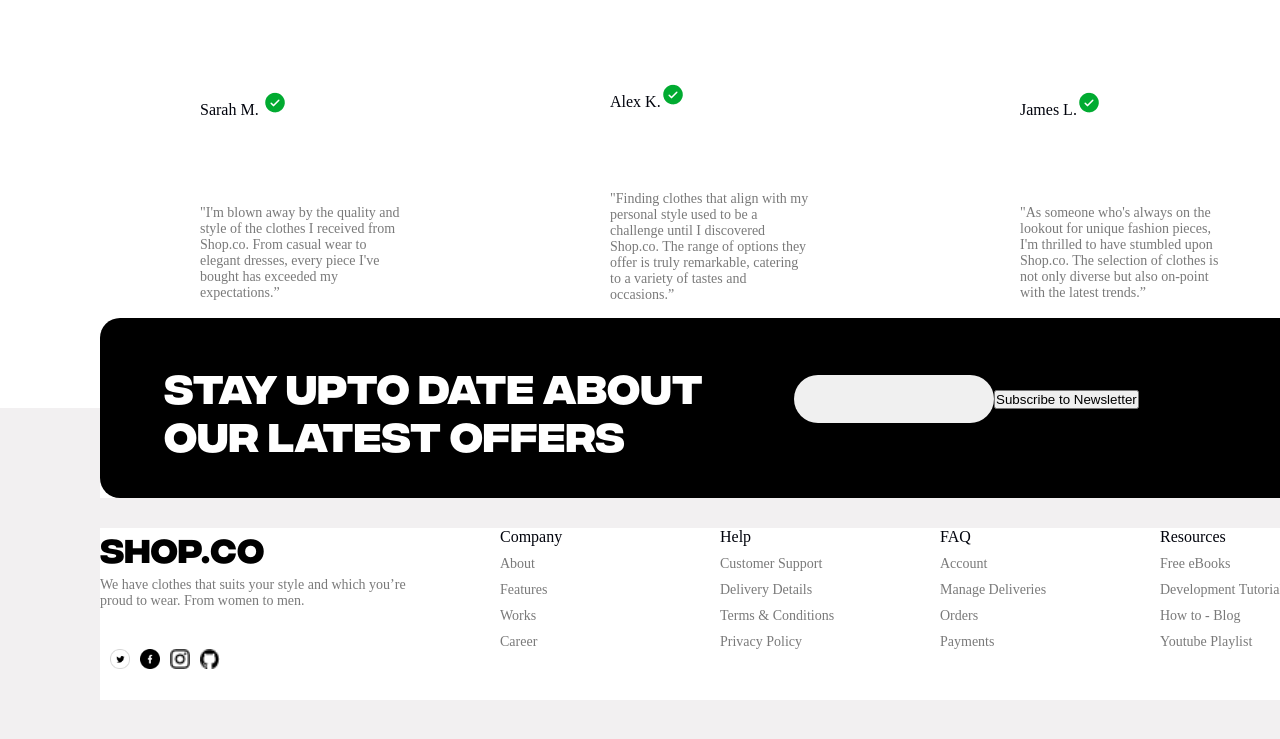
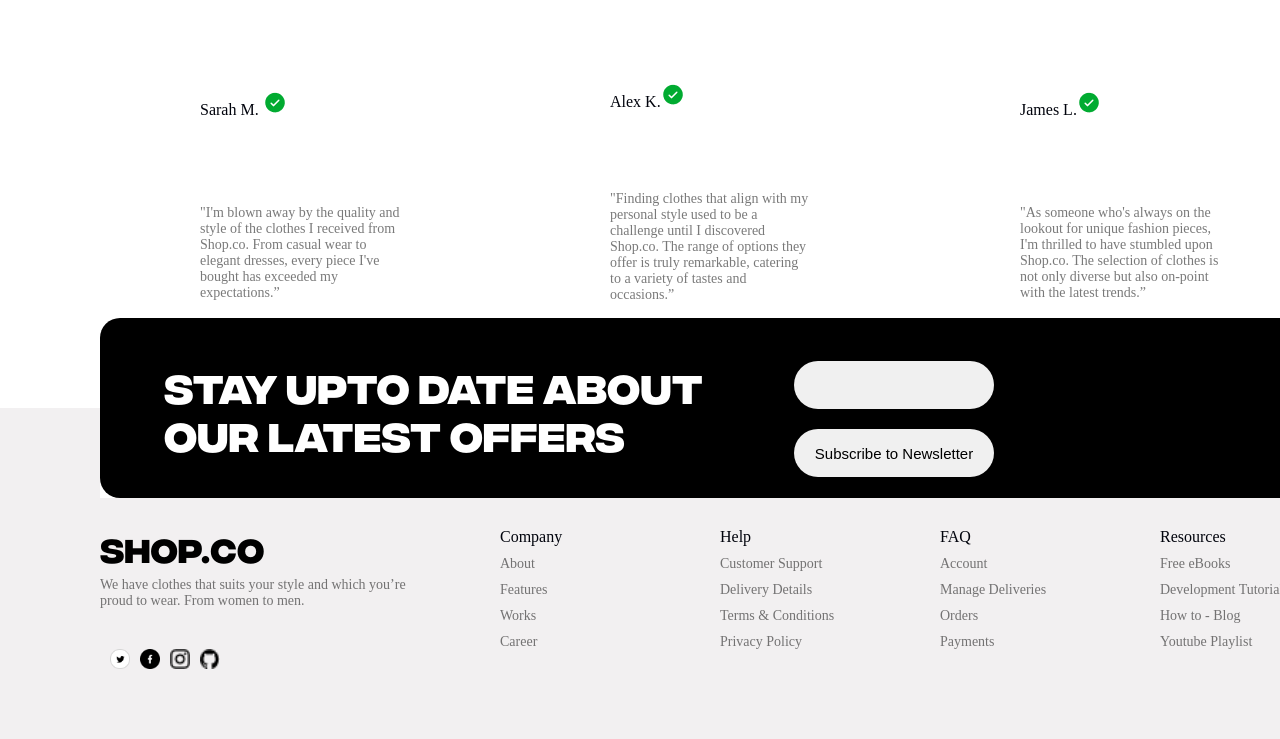
Before and after one commit to calexoliveira/cantinhodevendas, a React (Vite) app: page / in a window 1280 px wide. Shown: the part 3463-4202 px from the top of the page. Built offline with nearby package versions, Linux system fonts and the light colour scheme.

Commit message:
input&button

```diff
--- a/src/style/styles.css
+++ b/src/style/styles.css
@@ -457,9 +457,26 @@ body {
     margin-top: 43px;
     margin-bottom: 43px;
     margin-left: 64px;
+    gap: 20px;
 
 }
 .grid-footer>nav>p>span>input {
+    display: block;
+    margin-bottom: 20px;
+    width: 200px;
+    height: 48px;
+    border-radius: 30px;
+    background-color: #F0F0F0;
+    border: none;
+    border-color: #F0F0F0;
+    box-shadow: 0 0 0 0;
+    border: 0 none;
+    outline: 0;
+    font-size: 15px;
+}
+
+.grid-footer>nav>p>span>button {
+    display: block;
     width: 200px;
     height: 48px;
     border-radius: 30px;
@@ -500,7 +517,6 @@ body {
     grid-template-columns: 2fr repeat(4, 1fr);
     grid-column: 2 / 3;
     grid-row: 1 / 2;
-    background-color: var(--cor-de-fundo-branco);
     margin-top: 30px;
     gap: 40px;
 }
```
